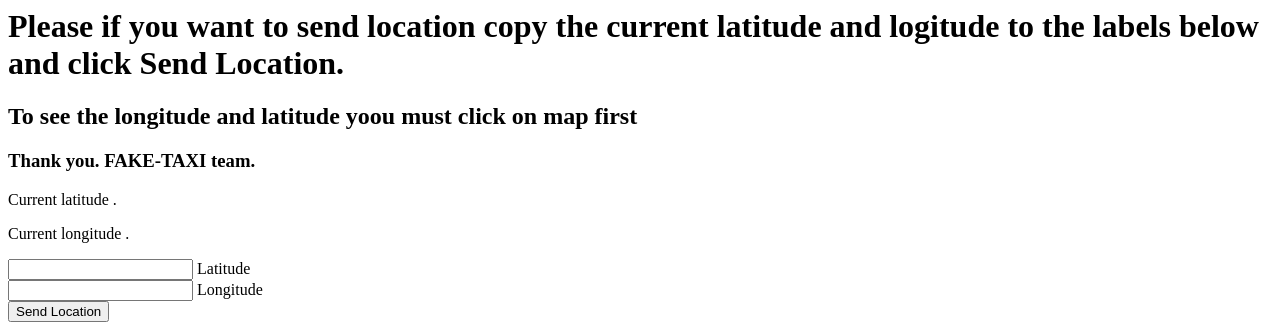
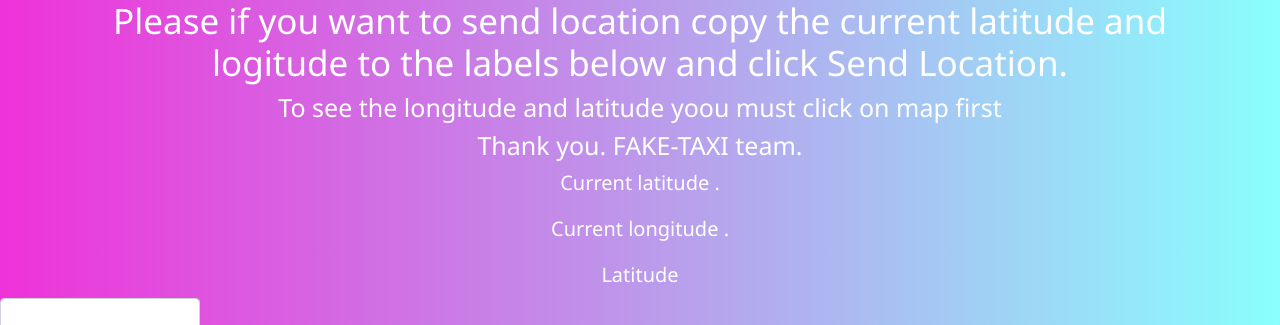
Before and after one commit to FilipEdlund01/FakeTaxi2, a PHP site: page /maps.php in a window 1280 px wide. Shown: the top 325 px of the page. Run offline with PHP 8.4, Linux system fonts and the light colour scheme; some libraries are stand-ins or nearby versions.

Commit message:
dasadsadsdas

```diff
--- a/css/style.css
+++ b/css/style.css
@@ -17,10 +17,31 @@
   color: black;
   font-size: 35px;
 }
+.sizing {
+  width: 200px;
+  height: 50px;
+
+}
+.mainHeadingMap {
+  margin-left: 50px;
+  margin-right: 50px;
+  color: white;
+  font-size: 35px;
+}
+
+.headings2 {
+  color: white;
+  font-size: 25px;
+}
 
 .paragraphs {
   color: black;
   font-size: 15px;
+}
+
+.paragraphsMaps {
+  color: white;
+  font-size: 20px;
 }
 
 .paragraphsExtra {
@@ -45,7 +66,7 @@
 }
 
 #navDiv {
-  margin-top: 50px;
+  margin-top: 20px;
 }
 .graduateButton, .navID {
   color: white!important;
@@ -190,7 +211,6 @@
   display: inline;
   float: right;
   font-size: 18px;
-  margin-left: 20px;
 }
 ul li a{
   display: block;
@@ -200,17 +220,18 @@
   font-size: 18px;
   text-decoration: none;
 }
-.nav > .nav-links > ul{
+ ul{
   padding: 0;
   margin-top: 5px;
   list-style: none;
   position: relative;
-  margin-left: 50px;
+  margin-left: 20px;
 }
 ul li{
   display: inline-block;
   background-color: blue;
-  margin-left: 20px;
+  margin-left: 10px;
+  border-radius: 15px;
 }
 ul li:hover{
     background-color: #0b65af;
--- a/maps.php
+++ b/maps.php
@@ -1,7 +1,9 @@
 <html>
 
 <head>
+<link rel="stylesheet" href="https://cdn.jsdelivr.net/npm/bootstrap@4.4.1/dist/css/bootstrap.min.css" integrity="sha384-Vkoo8x4CGsO3+Hhxv8T/Q5PaXtkKtu6ug5TOeNV6gBiFeWPGFN9MuhOf23Q9Ifjh" crossorigin="anonymous">
   <link rel="stylesheet" href="css/maps.css" />
+  <link rel="stylesheet" href="css/style.css" />
   <link rel="stylesheet" href="https://unpkg.com/leaflet@1.7.1/dist/leaflet.css"
     integrity="sha512-xodZBNTC5n17Xt2atTPuE1HxjVMSvLVW9ocqUKLsCC5CXdbqCmblAshOMAS6/keqq/sMZMZ19scR4PsZChSR7A=="
     crossorigin="" />
@@ -11,42 +13,40 @@
 </head>
 
 <body>
+<div class="usermainBackground">
+  <h1 class="mainHeadingMap" style="text-align: center;"> Please if you want to send location copy the current latitude and logitude to the labels below and click Send Location.</h1>
+  <h3 class="headings2" style="text-align: center;">To see the longitude and latitude yoou must click on map first</h3>
+  <h3 class="headings2" style="text-align: center;">Thank you. FAKE-TAXI team.</h3>
 
-  <h1> Please if you want to send location copy the current latitude and logitude to the labels below and click Send Location.</h1>
-  <h2>To see the longitude and latitude yoou must click on map first</h2>
-  <h3>Thank you. FAKE-TAXI team.</h3>
-
-
-  <p> Current latitude <span id="latitude"></span>.</p>
-  <p> Current longitude <span id="longitude"></span>.</p>
+  <div style="text-align: center; form-outline">
+  <p class="paragraphsMaps" > Current latitude <span id="latitude"></span>.</p>
+  <p class="paragraphsMaps"> Current longitude <span id="longitude"></span>.</p>
+  </div>
 
   <form action="includes/location.inc.php" method="post" id="form">
 
-
-<div class="form-outline">
-  <input type="text" id="latitude" class="form-control form-control-lg" name="latitude" />
-  <label class="form-label" style="color: black;" for="registerForm4">Latitude</label>
+<div style="align-items-center card">
+<div class="form-group" style="text-align:center;">
+  <label class="form-label paragraphsMaps">Latitude</label>
+  <input type="text" id="latitude" class="form-control sizing" name="latitude" />
 </div>
 
-<div class="form-outline mb-2">
-  <input type="text" id="longitude" class="form-control form-control-lg"
-    name="longitude" />
-  <label class="form-label" style="color: black;" for="registerForm5">Longitude</label>
+<div class="form-outline mb-2 col-xs-3" style="text-align:center;">
+<label class="form-label paragraphsMaps">Longitude</label>
+  <input type="text" id="longitude" class="form-control sizing" name="longitude" />
 </div>
 
-
-<div class="form-check d-flex justify-content-center mb-3"></div>
-
-
-<button type="submit" name="submit" href="index.php">Send Location</button>
+<div class="mb-5"></div>
+<a class="btn btn-success btn-block btn-lg graduateButton text-body mb-3 sizing" type="submit" name="submit" href="userMain.php">Send Location</a>
 
   </form>
   <a href='userMain.php'>
-        <button class="GFG">
+        <button class="btn btn-success btn-block btn-lg graduateButton text-body sizing">
             Return Home
         </button>
     </a>
-
+</div>
+    </div>
   <div onload="initializeMaps()" id="map"></div>
 
   <?php
```
Also changed, not shown: header.php (line endings or trailing spaces).
